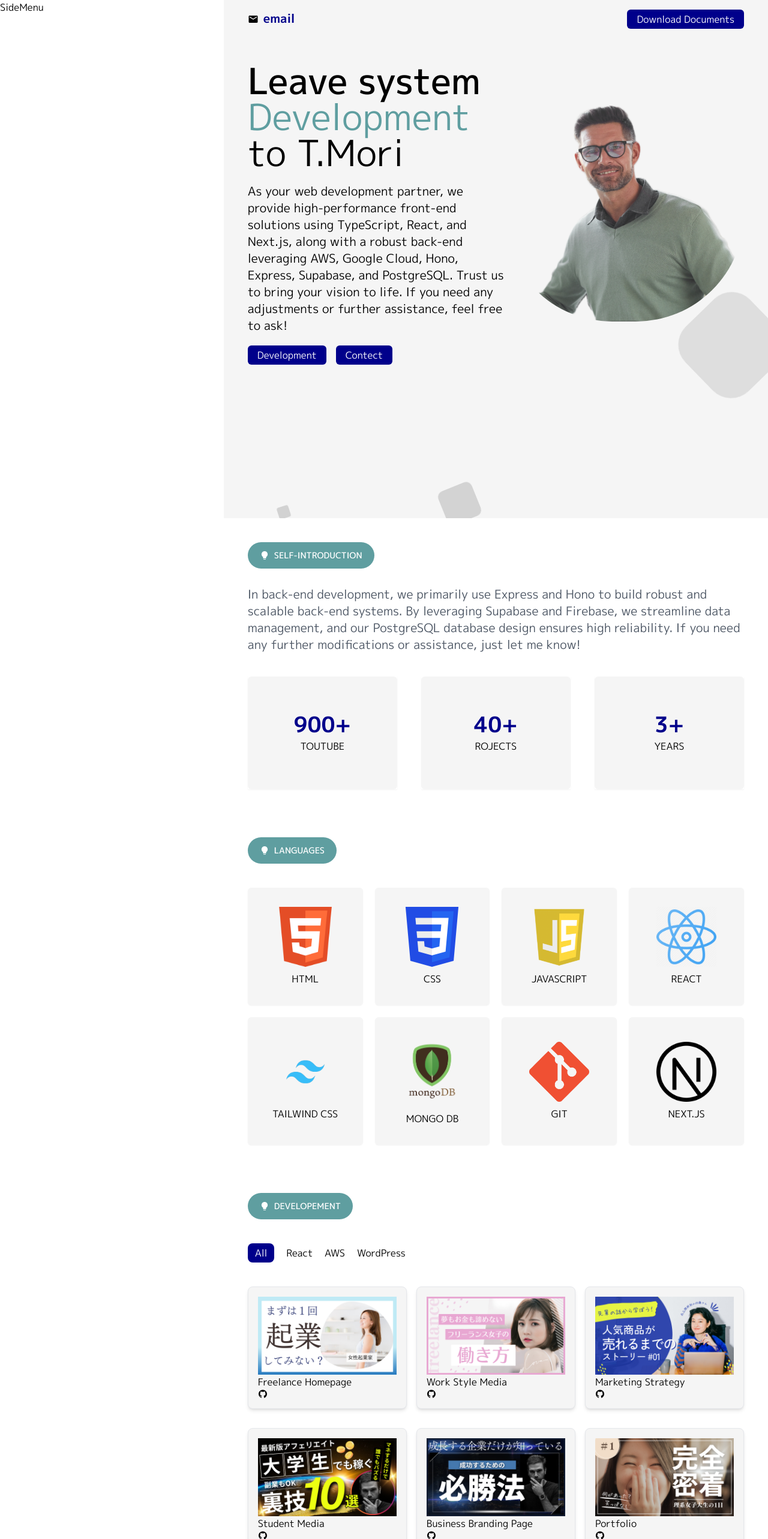
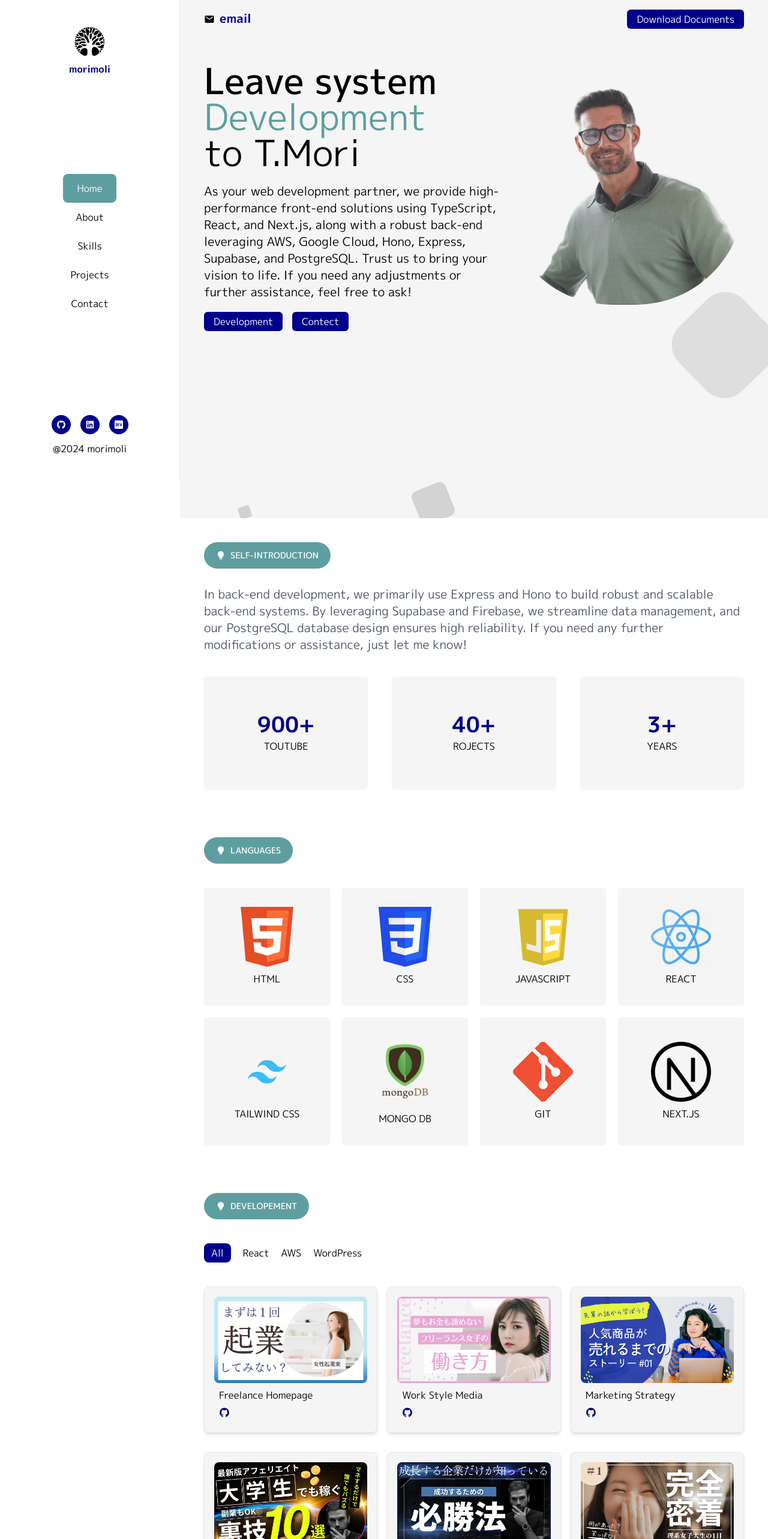
Before and after one commit to mori-tt/next-site_20241119, a Next.js app: page / in a window 1280 px wide. Shown: the top 2566 px of the page at 60% size. Built offline with nearby package versions, Linux system fonts and the light colour scheme.

Commit message:
Constructions of SideMenu

```diff
--- a/components/ProjectCard.tsx
+++ b/components/ProjectCard.tsx
@@ -25,14 +25,25 @@ const ProjectCard = ({
       transition={{ duration: 0.3 }}
       className="mb-4 p-4 border border-gray-200 rounded-lg bg-whitesmoke shadow-md"
     >
-      <img src={image} alt={`${name} Image`} />
-      <h3>{name}</h3>
-      <div>
-        <a href={githubUrl} target="_blank">
+      <img
+        src={image}
+        alt={`${name} Image`}
+        className="w-full h-auto mb-2 rounded-lg"
+      />
+      <h3 className="ml-2">{name}</h3>
+      <div className="flex gap-2 items-center w-full m-1">
+        <a
+          href={githubUrl}
+          target="_blank"
+          className="text-darkblue p-1 rounded-full text-lg"
+        >
           <AiFillGithub />
         </a>
         {deployed && (
-          <a href={projextUrl}>
+          <a
+            href={projextUrl}
+            className="text-darkblue p-1 rounded-full text-2xl"
+          >
             <AiFillEye />
           </a>
         )}
--- a/components/SideMenu.tsx
+++ b/components/SideMenu.tsx
@@ -1,7 +1,113 @@
-import React from "react";
+"use client";
+import { sideMenuLinks } from "@/constants/sideMenuLinks";
+import { useMenuStore } from "@/store/useMenuStore";
+import Image from "next/image";
+import React, { useEffect, useState } from "react";
+import { AiFillGithub, AiFillLinkedin } from "react-icons/ai";
+import { FaDev } from "react-icons/fa";
 
 const SideMenu = () => {
-  return <div>SideMenu</div>;
+  const { isOpen, closeMobileMenu } = useMenuStore();
+  const [activeLink, setActiveLink] = useState(sideMenuLinks[0]);
+  const handleLinkClick = (link: (typeof sideMenuLinks)[0]) => {
+    setActiveLink(link);
+    closeMobileMenu();
+  };
+  const handleScroll = () => {
+    const sections = sideMenuLinks.map((link) =>
+      document.getElementById(link.sectionId)
+    );
+    const scrollPosition = window.scrollY;
+
+    for (let i = sections.length - 1; i >= 0; i--) {
+      const section = sections[i];
+      if (section) {
+        if (section.offsetTop <= scrollPosition + 150) {
+          setActiveLink(sideMenuLinks[i]);
+          break;
+        }
+      }
+    }
+  };
+  useEffect(() => {
+    window.addEventListener("scroll", handleScroll);
+    return () => {
+      window.removeEventListener("scroll", handleScroll);
+    };
+  });
+
+  useEffect(() => {
+    if (isOpen) {
+      document.body.style.overflowY = "hidden";
+    } else {
+      document.body.style.overflowY = "auto";
+    }
+  }, [isOpen]);
+  return (
+    <section
+      className={`fixed left-0 top-0 z-50 flex h-screen max-w-[300px] flex-col justify-between py-10 px-[40px] lg:px-[120px] max-lg:max-w-[146px] bg-white border-r
+     ${isOpen ? "max-lg:block" : "max-md:hidden"}`}
+    >
+      <div className="flex w-full flex-1 flex-col gap-10 justify-between items-center">
+        {/* Up */}
+        <div className="flex gap-2 justify-center items-center flex-col">
+          <Image
+            src={"/assets/logo.png"}
+            width={100}
+            height={100}
+            alt="morimoli Image"
+          />
+          <p className="font-bold text-darkblue">morimoli</p>
+        </div>
+        {/* Intermediate */}
+        <div>
+          {sideMenuLinks.map((link) => {
+            const isActive = activeLink === link;
+            return (
+              <a
+                key={link.label}
+                href={link.route}
+                className={`relative flex justify-center rounded-lg p-3 ${
+                  isActive ? "bg-cadetblue text-white" : ""
+                }`}
+                onClick={() => handleLinkClick(link)}
+              >
+                {link.label}
+              </a>
+            );
+          })}
+        </div>
+
+        {/* Down */}
+        <div className="flex flex-col items-center justify-center text-center">
+          <div className="flex flex-col lg:flex-row items-center gap-4 mb-3">
+            <a
+              href=""
+              target="_blank"
+              className="bg-darkblue p-2 rounded-full cursor-pointer hover:bg-darkblue/75 text-white"
+            >
+              <AiFillGithub />
+            </a>
+            <a
+              href=""
+              target="_blank"
+              className="bg-darkblue p-2 rounded-full cursor-pointer hover:bg-darkblue/75 text-white"
+            >
+              <AiFillLinkedin />
+            </a>
+            <a
+              href=""
+              target="_blank"
+              className="bg-darkblue p-2 rounded-full cursor-pointer hover:bg-darkblue/75 text-white"
+            >
+              <FaDev />
+            </a>
+          </div>
+          <p className="max-lg:hidden">@2024 morimoli</p>
+        </div>
+      </div>
+    </section>
+  );
 };
 
 export default SideMenu;
--- /dev/null
+++ b/constants/sideMenuLinks.ts
@@ -0,0 +1,27 @@
+export const sideMenuLinks = [
+  {
+    route: "#home",
+    label: "Home",
+    sectionId: "home",
+  },
+  {
+    route: "#about",
+    label: "About",
+    sectionId: "about",
+  },
+  {
+    route: "#skills",
+    label: "Skills",
+    sectionId: "skills",
+  },
+  {
+    route: "#projects",
+    label: "Projects",
+    sectionId: "projects",
+  },
+  {
+    route: "#contact",
+    label: "Contact",
+    sectionId: "contact",
+  },
+];
```
